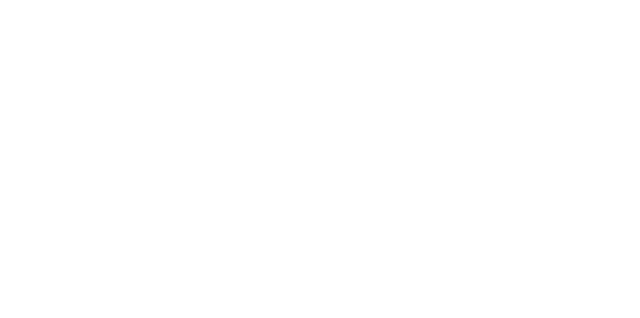
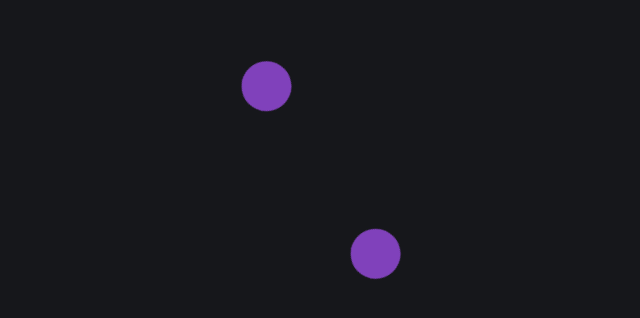
Before and after one commit to CardboardCosmos/random-numbers, a React (Create React App) app: page / in a window 1280 px wide. Shown: the part 230-548 px from the top of the page, without its empty margins (319-959 px from the left). Built offline with nearby package versions, Linux system fonts and the light colour scheme.

Commit message:
Created spinning circles

```diff
--- a/src/App.tsx
+++ b/src/App.tsx
@@ -1,11 +1,12 @@
 import React from 'react';
 import logo from './logo.svg';
 import './App.css';
+import RandomNumber from './features/random-number/RandomNumber';
 
 function App() {
   return (
     <div className="App">
-
+      <RandomNumber/>
     </div>
   );
 }
--- /dev/null
+++ b/src/components/circle/Circle.tsx
@@ -0,0 +1,24 @@
+import React from 'react';
+import './circle.css';
+
+interface Props {
+    pos: [number, number]
+    size: number
+}
+
+const Circle = (props: Props) => {
+    const style = {
+        width: props.size,
+        height: props.size,
+        left: props.pos[0],
+        top: props.pos[1]
+    }
+
+    return (
+        <div className='circle' style={style}>
+
+        </div>
+    );
+}
+
+export default Circle;
--- /dev/null
+++ b/src/components/circle/circle.css
@@ -0,0 +1,8 @@
+.circle {
+    border-radius: 50%;
+    background: #8041bb;
+
+    position: absolute;
+    transform: translate(-50%, -50%);
+
+}
--- /dev/null
+++ b/src/components/spinner/Spinner.tsx
@@ -0,0 +1,14 @@
+import React from 'react';
+import './spinner.css';
+
+interface Props {
+    children?: any
+}
+
+const Spinner = (props: Props) => {
+    return (
+        <div className="spinner">{props.children}</div>
+    );
+}
+
+export default Spinner;
--- /dev/null
+++ b/src/components/spinner/spinner.css
@@ -0,0 +1,22 @@
+.spinner {
+    position: absolute;
+    transform: translate(50%, 50%);
+
+    animation-duration: 3s;
+    animation-name: spin;
+    animation-iteration-count: infinite;
+    animation-timing-function: linear;
+
+    top: 50%;
+    left: 50%;
+}
+
+@keyframes spin {
+    from {
+        transform: rotate(0);
+    }
+
+    to {
+        transform: rotate(359deg);
+    }
+}
--- a/src/features/random-number/RandomNumber.tsx
+++ b/src/features/random-number/RandomNumber.tsx
@@ -1,6 +1,16 @@
+import React from 'react';
+import Circle from '../../components/circle/Circle';
+import Spinner from '../../components/spinner/Spinner';
 
 const RandomNumber = () => {
-
+    return (
+        <div>
+            <Spinner>
+                <Circle pos={[100, 0]} size={50}/>
+                <Circle pos={[-100, 0]} size={50}/>
+            </Spinner>
+        </div>
+    );
 }
 
 export default RandomNumber;
--- a/src/index.css
+++ b/src/index.css
@@ -5,6 +5,10 @@
     sans-serif;
   -webkit-font-smoothing: antialiased;
   -moz-osx-font-smoothing: grayscale;
+
+  background: #16171b;
+
+  overflow: hidden;
 }
 
 code {
```
